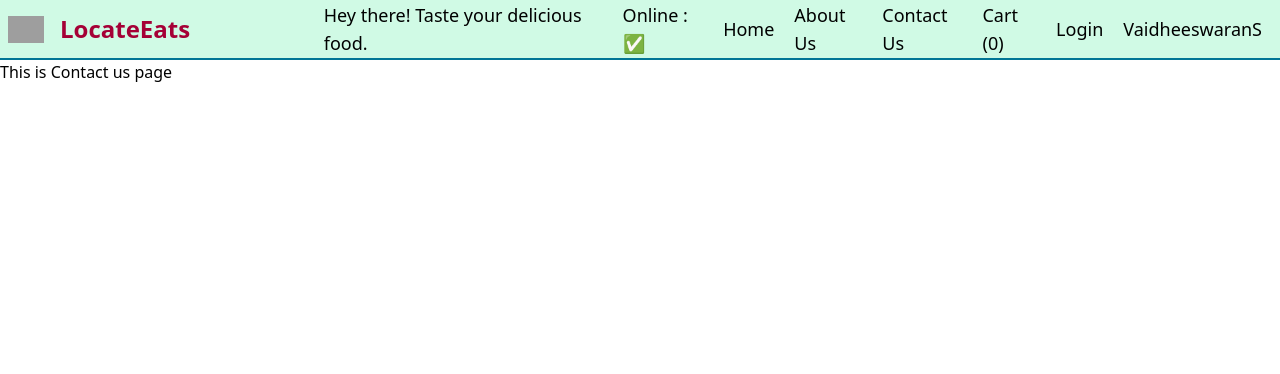
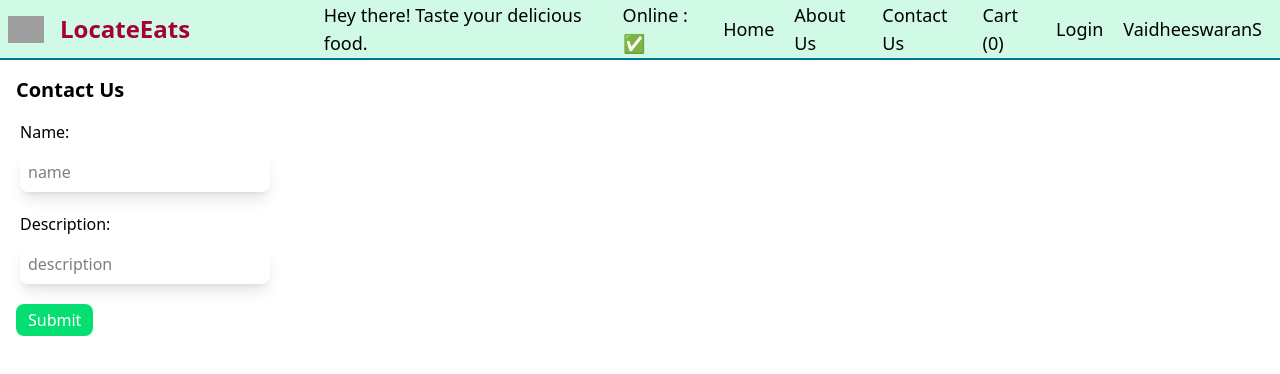
Before and after one commit to VaidheeswaranS/learn-react, a React (Vite) app: page /contact in a window 1280 px wide. Shown: the top 374 px of the page. Built offline with nearby package versions, Linux system fonts and the light colour scheme; grey boxes are pictures that could not be loaded.

Commit message:
feat: added few testing libraries that are needed and added the unit testing for Contact component

```diff
--- a/babel.config.cjs
+++ b/babel.config.cjs
@@ -1,6 +1,6 @@
 module.exports = {
   presets: [
     ["@babel/preset-env", { targets: { node: "current" } }],
-    "@babel/preset-react",
+    ["@babel/preset-react", { runtime: "automatic" }],
   ],
 };
--- a/package.json
+++ b/package.json
@@ -27,6 +27,7 @@
     "@babel/preset-env": "^7.28.3",
     "@babel/preset-react": "^7.27.1",
     "@testing-library/dom": "^10.4.1",
+    "@testing-library/jest-dom": "^6.8.0",
     "@testing-library/react": "^16.3.0",
     "babel-jest": "^30.1.2",
     "jest": "^30.1.3",
--- a/src/components/Contact.js
+++ b/src/components/Contact.js
@@ -11,7 +11,26 @@ const Contact = () => {
 
   return (
     <div className="contact-us">
-      <h1>This is Contact us page</h1>
+      <h1 className="m-4 text-xl font-bold">Contact Us</h1>
+      <div>
+        <form className="flex flex-col ml-5">
+          <label className="mb-2">Name:</label>
+          <input
+            className="shadow-lg rounded-lg w-[250px] mb-5 p-2"
+            type="text"
+            placeholder="name"
+          ></input>
+          <label className="mb-2">Description:</label>
+          <input
+            className="shadow-lg rounded-lg w-[250px] mb-5 p-2"
+            type="text"
+            placeholder="description"
+          ></input>
+        </form>
+        <button className="ml-4 bg-green-400 text-white rounded-lg px-3 py-1 cursor-pointer">
+          Submit
+        </button>
+      </div>
     </div>
   );
 };
```
Also changed, not shown: notes/4.Testing.md (+6 -1 lines), 2 other files (tests, documents, lock files or other folders).
